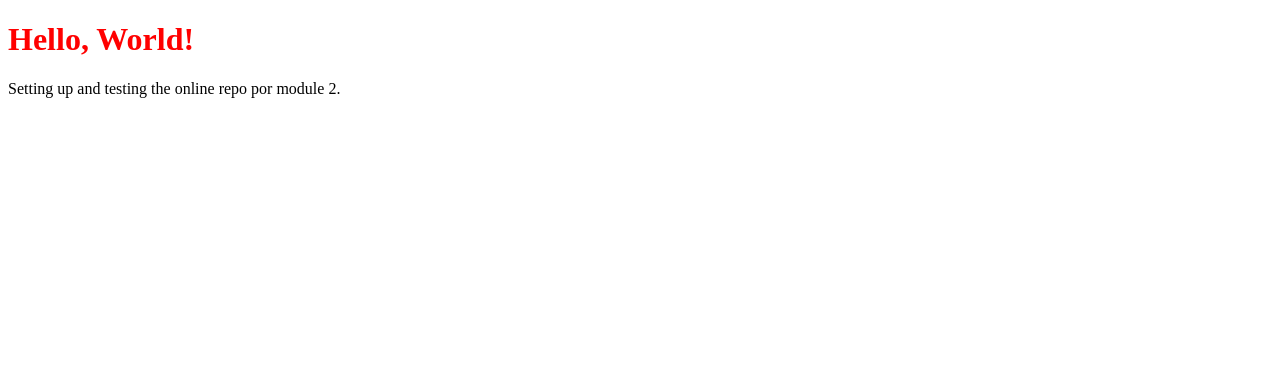
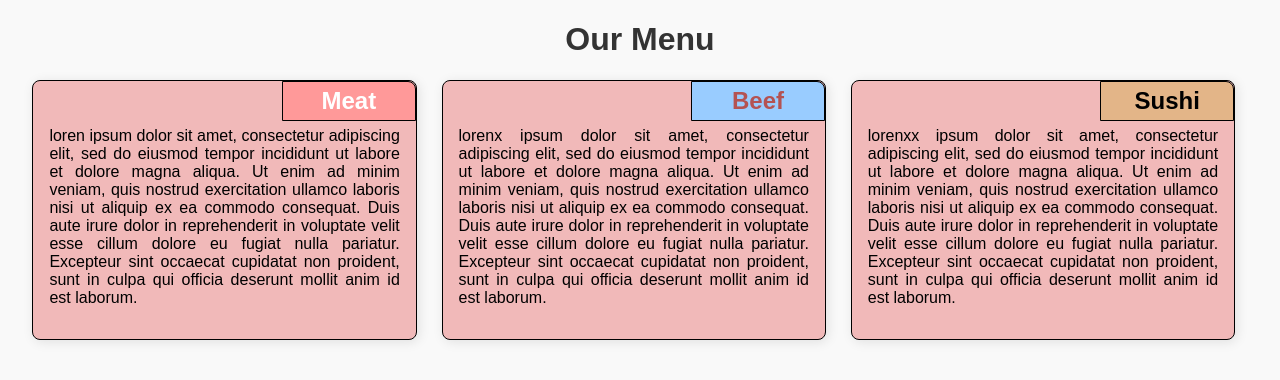
Before and after one commit to MiguelSanchezCuello/Coursera-HTMLCSSJSForWebDevelopers, a plain HTML site: page module2-solution/index.html in a window 1280 px wide. Drawn offline with Linux system fonts and the light colour scheme.

Commit message:
completed assesment 2

```diff
--- a/module2-solution/css/styles.css
+++ b/module2-solution/css/styles.css
@@ -1,3 +1,92 @@
-.test {
-    color: red;
+* {
+    box-sizing: border-box;
 }
+
+body {
+    font-family: Arial, sans-serif;
+    margin: 20px;
+    background-color: #f9f9f9;
+}
+
+.heading {
+    text-align: center;
+    color: #333;
+}
+
+.row {
+    width: 100%;
+}
+
+.card {
+    border: 1px solid black;
+    border-radius: 8px;
+    padding: 16px;
+    box-shadow: 2px 2px 12px rgba(0, 0, 0, 0.1);
+    transition: transform 0.2s;
+    position: relative;
+    background-color: rgb(241, 185, 185);
+}
+
+.card > p {
+    margin-top: 30px;
+    text-align: justify;
+}
+
+.card-title {
+    font-size: 1.5em;
+    border: 1px solid black;
+    border-radius: 0 8px 0 0;
+    position: absolute;
+    right: 0px;
+    top : 0px;
+    padding: 5px;
+    width: 35%;
+    text-align: center;
+    font-weight: bold;
+}
+
+.meat {
+    background-color: #ff9999;
+    color: white;
+}
+
+.sushi {
+    background-color: #e3b588;
+    color: rgb(0, 0, 0);
+}
+
+.beef {
+    background-color: #99ccff;
+    color: rgb(180, 82, 82);
+}
+
+/* Desktop view (992px and above) */
+@media (min-width: 992px) {
+    .desktop-only {
+        float: left;;
+        width: 31%;
+        margin: 0 1%;
+    }
+}
+
+/* Tablet view (768px to 991px) */
+@media (min-width: 769px) and (max-width: 991px) {
+    .tablet {
+        float: left;
+        width: 48%;
+        margin: 1%;
+    }
+
+    /* Make the last card full width if odd number of cards */
+    .card:nth-last-child(1):nth-child(odd) {
+        width : 98%;
+    }
+}
+
+/* Mobile view (below 768px) */
+@media (max-width: 768px) {
+    .mobile {
+        width: 100%;
+        margin: 5% auto 5% auto;
+    }
+}
--- a/module2-solution/index.html
+++ b/module2-solution/index.html
@@ -7,7 +7,27 @@
     <link rel="stylesheet" href="css/styles.css">
 </head>
 <body>
-    <h1 class="test">Hello, World!</h1>
-    <p>Setting up and testing the online repo por module 2.</p>
+    <h1 class="heading">Our Menu</h1>
+
+    <div class="row">
+        <div class="desktop-only tablet mobile card">
+            <span class="card-title meat">Meat</span>
+            <p>
+                loren ipsum dolor sit amet, consectetur adipiscing elit, sed do eiusmod tempor incididunt ut labore et dolore magna aliqua. Ut enim ad minim veniam, quis nostrud exercitation ullamco laboris nisi ut aliquip ex ea commodo consequat. Duis aute irure dolor in reprehenderit in voluptate velit esse cillum dolore eu fugiat nulla pariatur. Excepteur sint occaecat cupidatat non proident, sunt in culpa qui officia deserunt mollit anim id est laborum.
+            </p>
+        </div>
+        <div class="desktop-only tablet mobile card">
+            <span class="card-title beef">Beef</span>
+            <p>
+                lorenx ipsum dolor sit amet, consectetur adipiscing elit, sed do eiusmod tempor incididunt ut labore et dolore magna aliqua. Ut enim ad minim veniam, quis nostrud exercitation ullamco laboris nisi ut aliquip ex ea commodo consequat. Duis aute irure dolor in reprehenderit in voluptate velit esse cillum dolore eu fugiat nulla pariatur. Excepteur sint occaecat cupidatat non proident, sunt in culpa qui officia deserunt mollit anim id est laborum.
+            </p>
+        </div>
+        <div class="desktop-only tablet mobile card">
+            <span class="card-title sushi">Sushi</span>
+            <p>
+                lorenxx ipsum dolor sit amet, consectetur adipiscing elit, sed do eiusmod tempor incididunt ut labore et dolore magna aliqua. Ut enim ad minim veniam, quis nostrud exercitation ullamco laboris nisi ut aliquip ex ea commodo consequat. Duis aute irure dolor in reprehenderit in voluptate velit esse cillum dolore eu fugiat nulla pariatur. Excepteur sint occaecat cupidatat non proident, sunt in culpa qui officia deserunt mollit anim id est laborum.
+            </p>
+        </div>
+    </div>
 </body>
 </html>
```
